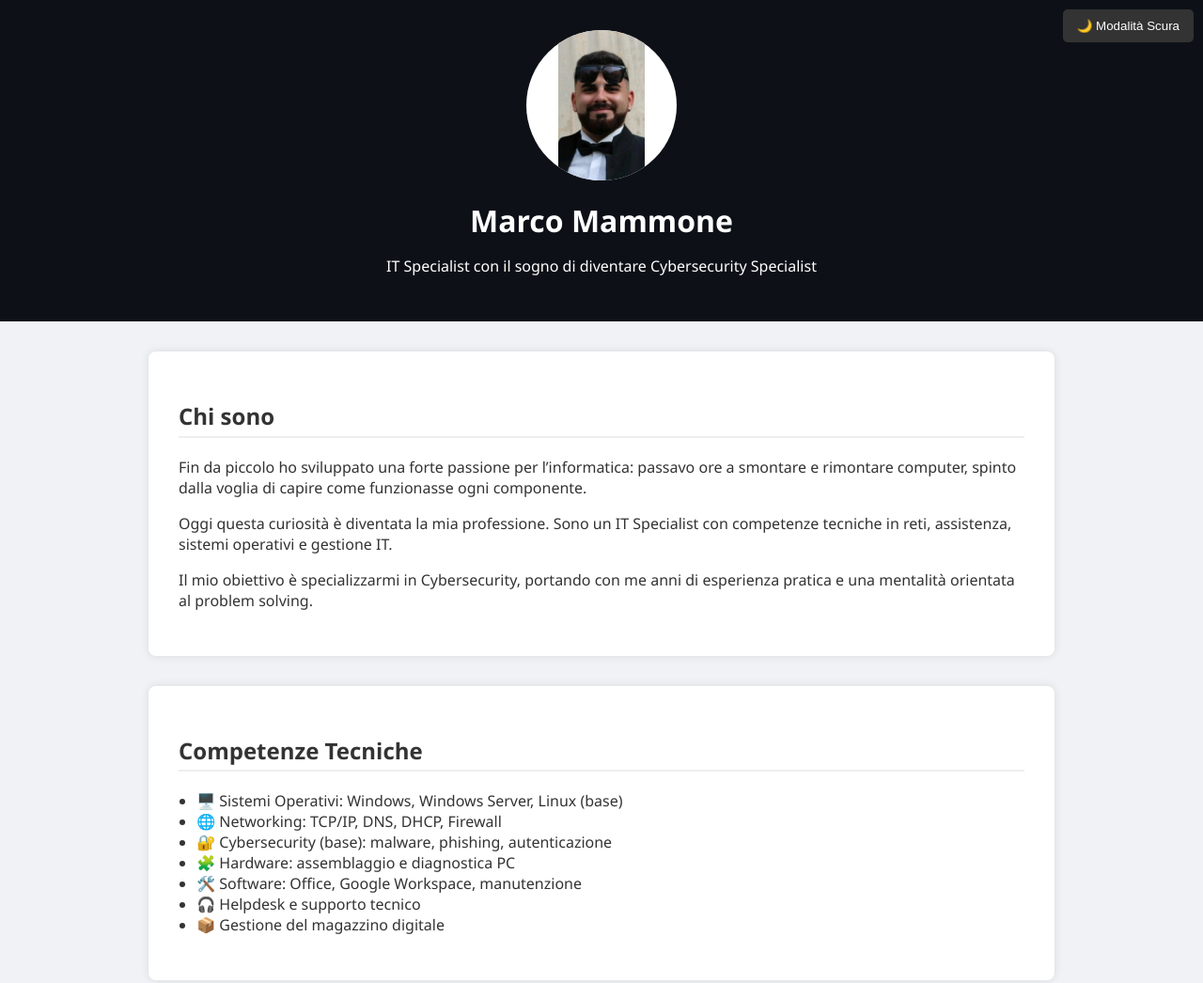
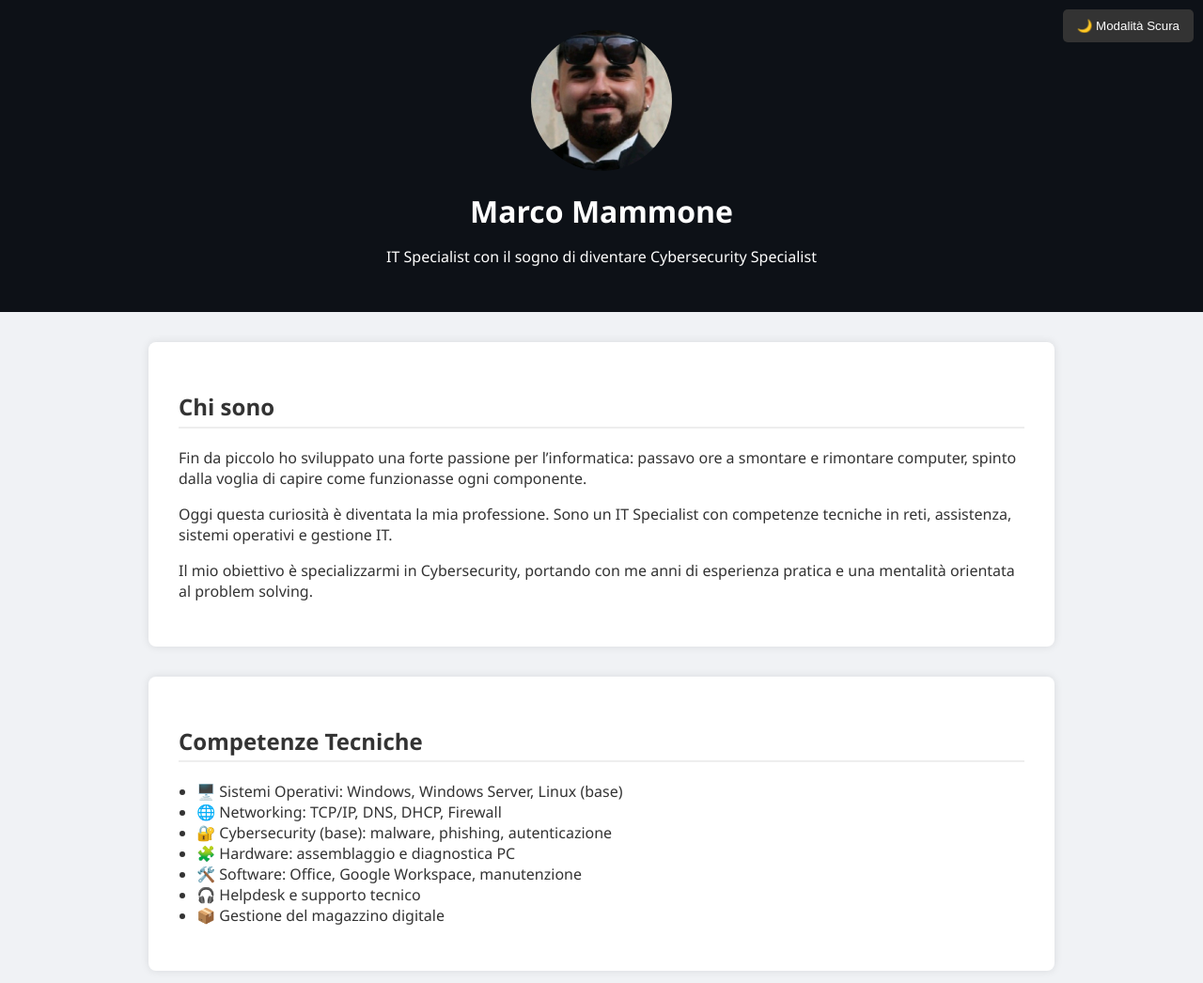
Before and after one commit to MarcoMm-cpu/marcomammone.github.io, a plain HTML site: page index.html in a window 1280 px wide. Shown: the top 1046 px of the page at 94% size. Drawn offline with Linux system fonts and the light colour scheme.

Commit message:
Update index.html

```diff
--- a/index.html
+++ b/index.html
@@ -21,11 +21,12 @@
       padding: 2rem 1rem;
     }
     header img {
-       width: 160px;
-  height: 160px;
-  border-radius: 50%;
-  object-fit: contain;
-  background-color: #fff;
+       width: 150px;
+       height: 150px;
+       border-radius: 50%;
+       argin-top: 1rem;
+       object-fit: cover;
+  background-color: 3px solid #fff;
     }
     h1 {
       margin: 1rem 0 0.3rem;
```
